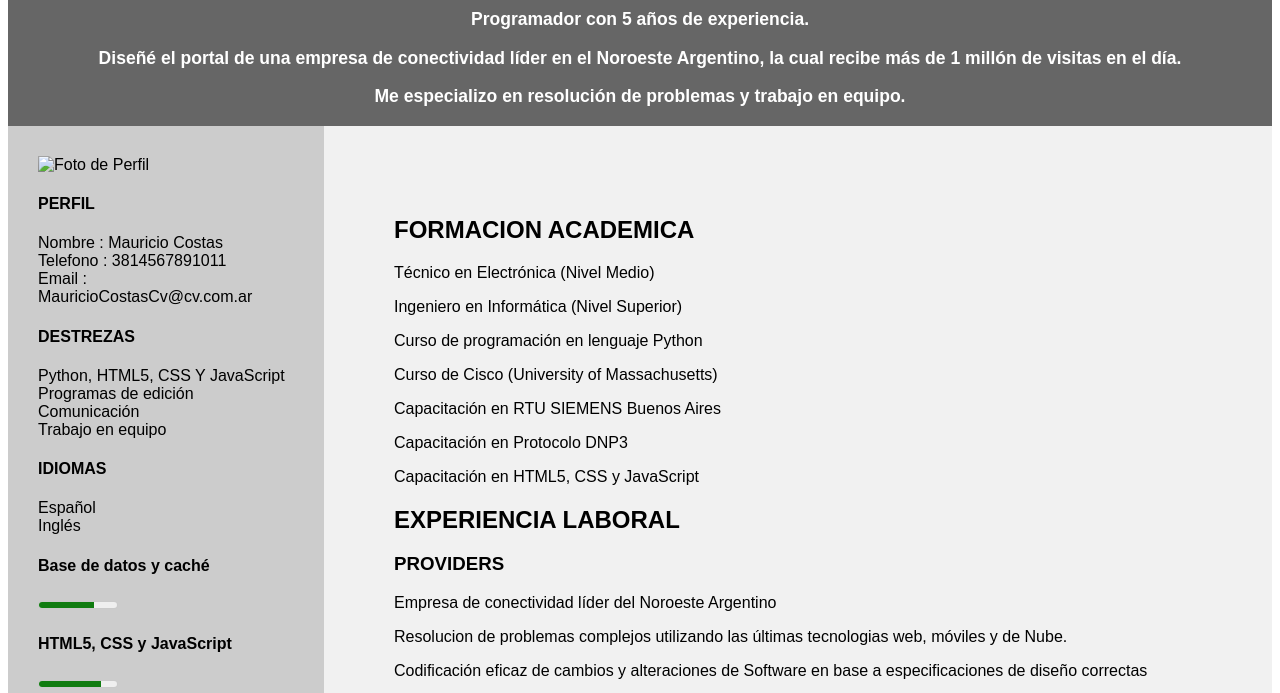
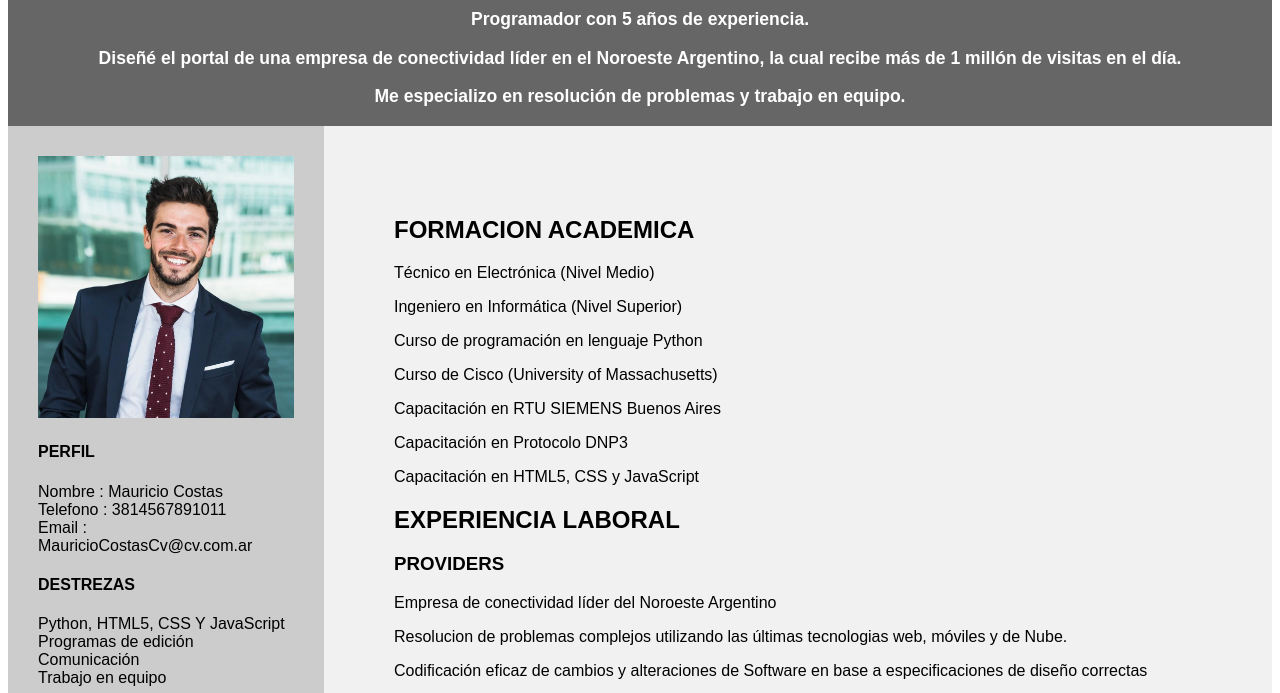
Before and after one commit to MCostas40/mcostas, a plain HTML site: page index.html in a window 1280 px wide. Shown: the part 94-787 px from the top of the page. Drawn offline with Linux system fonts and the light colour scheme; files whose address does not match are found by name.

Commit message:
Update index.html

```diff
--- a/index.html
+++ b/index.html
@@ -23,7 +23,7 @@
     <section>
         <nav>
 
-            <img src=".foto_cv.jpg" alt="Foto de Perfil"/>
+            <img src="mcostas/foto_cv.jpg" alt="Foto de Perfil"/>
 
 
 
```
